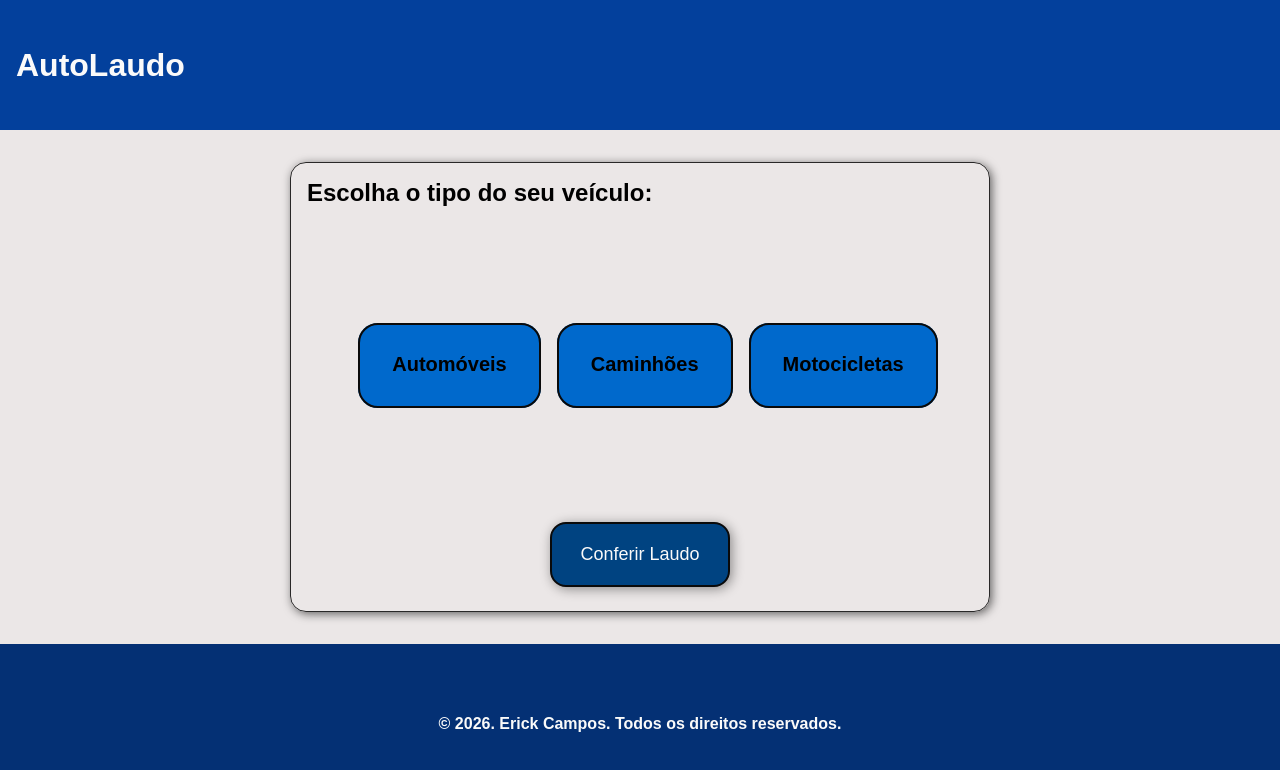
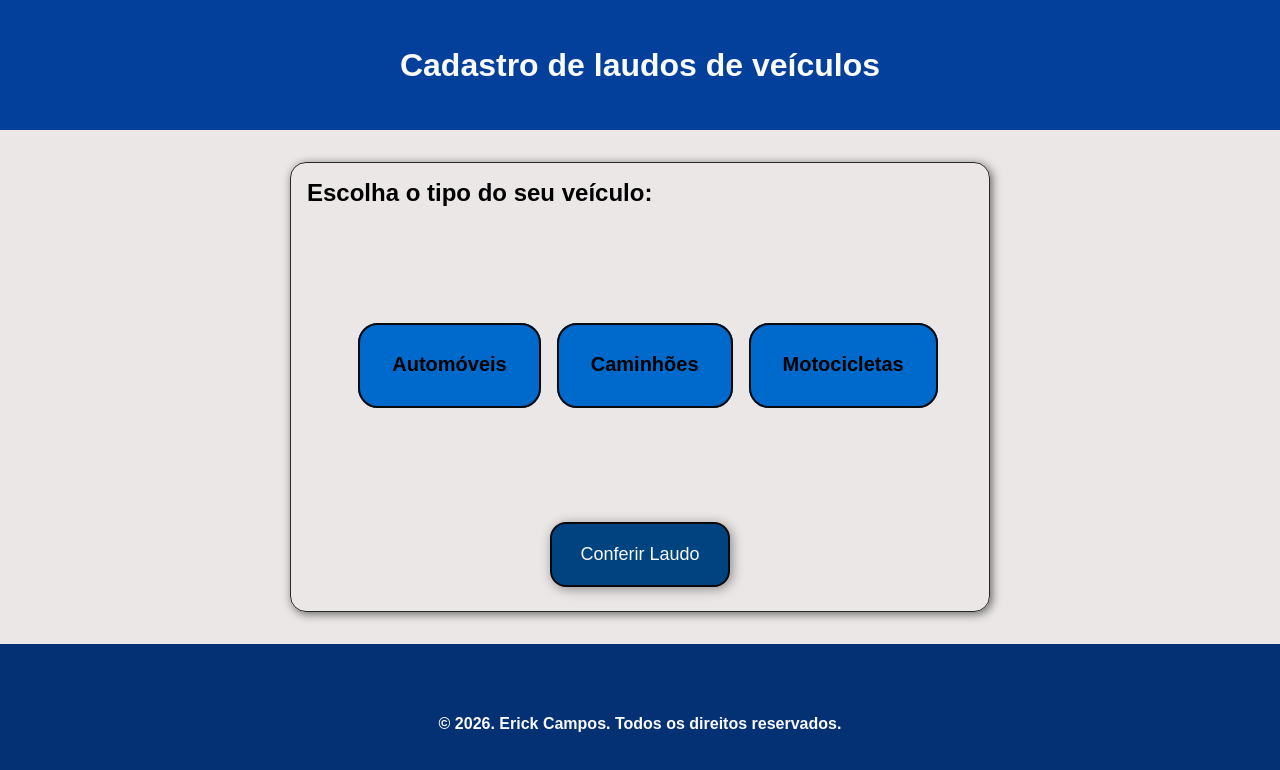
Before and after one commit to Erick-CamposDev/AutoLaudo-Teste-SIGA, an Angular app: page / in a window 1280 px wide. Shown: the top 770 px of the page. Built offline with nearby package versions, Linux system fonts and the light colour scheme.

Commit message:
Ajustes finais no h1 do projeto

```diff
--- a/src/app/app.component.css
+++ b/src/app/app.component.css
@@ -1,6 +1,6 @@
 header {
   display: flex;
-  justify-content: flex-start;
+  justify-content: center;
   align-items: center;
   background: rgb(3, 64, 156);
   width: 100%;
@@ -10,6 +10,7 @@ header {
 
 header h1 {
   margin: 1rem;
+  text-align: center;
 }
 
 main {
--- a/src/app/app.component.html
+++ b/src/app/app.component.html
@@ -1,4 +1,4 @@
-<header><h1>AutoLaudo</h1></header>
+<header><h1>Cadastro de laudos de veículos</h1></header>
 <main>
   <app-register-form
     (visibleReport)="visibleReport = $event"
```
